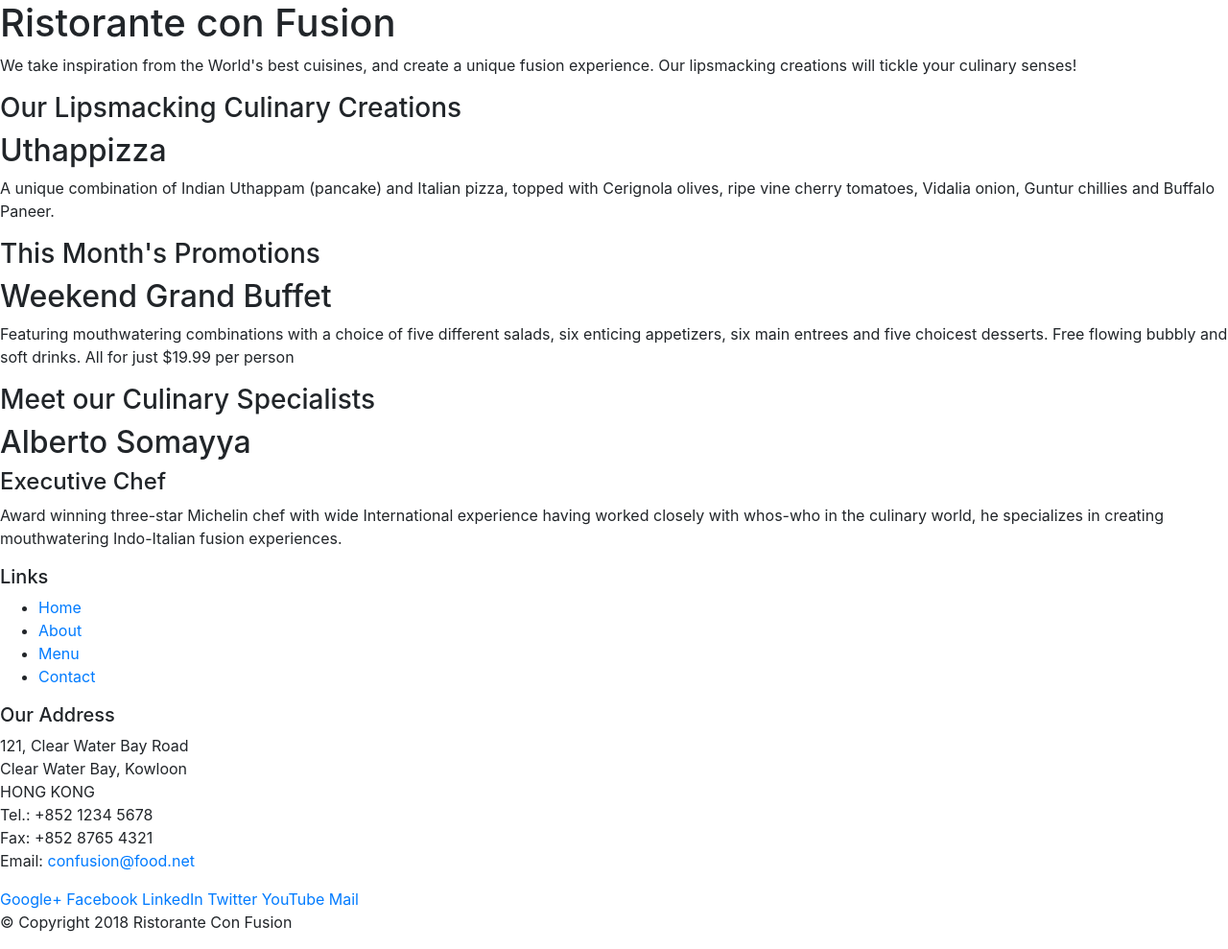
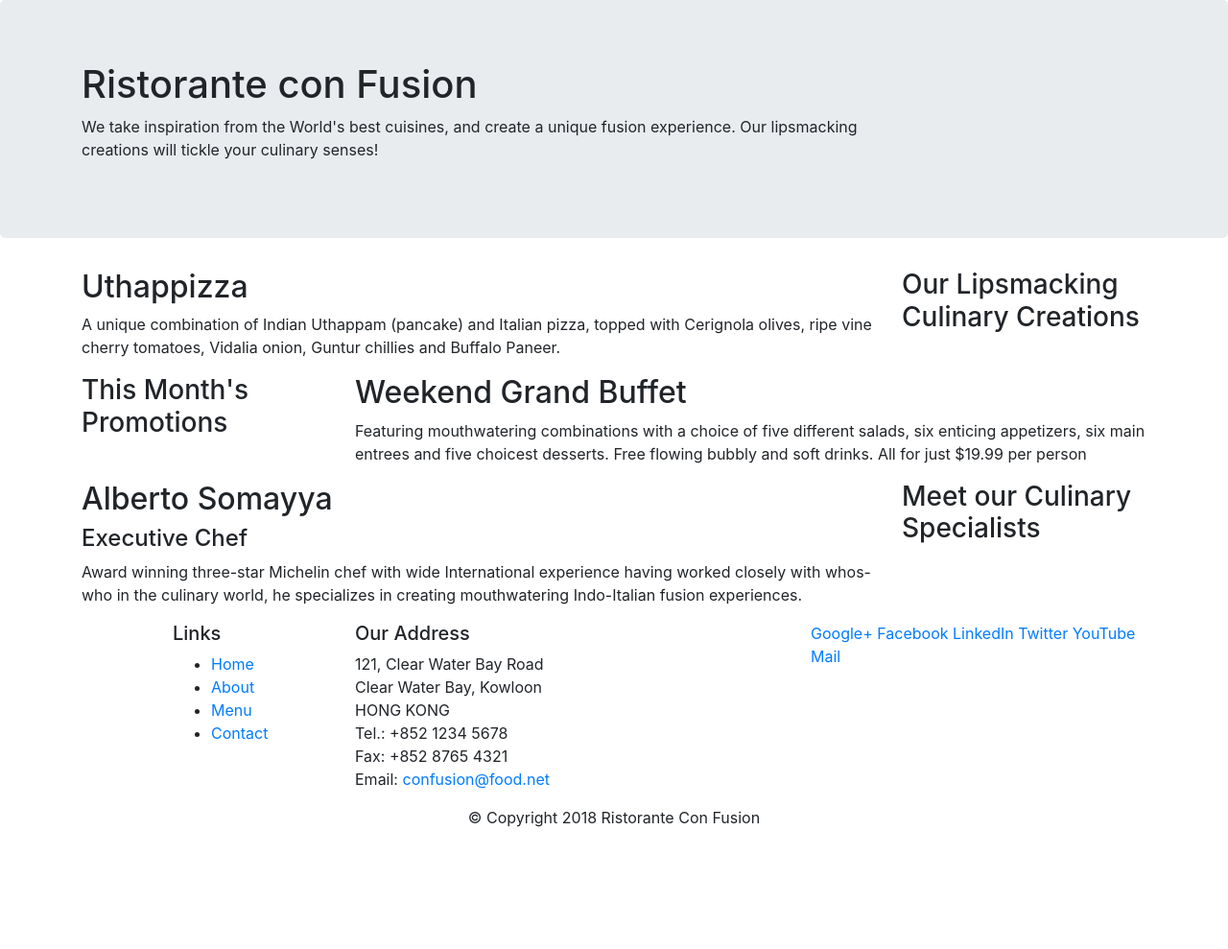
Before and after one commit to maheshJosephSadashiv/BootStrap, a website: page index.html in a window 1280 px wide. Shown: the whole page at 96% size. After the commit the page ends 880 px from the top, so only its background shows below. Drawn offline with nearby package versions, Linux system fonts and the light colour scheme.

Commit message:
Part 1 of 2 BOOTSTRAP GRID layout

```diff
--- a/index.html
+++ b/index.html
@@ -1,7 +1,7 @@
 <!DOCTYPE html>
 <html lang="en">
 
-<head>
+<head >
      <!-- Required meta tags always come first -->
      <meta charset="utf-8">
      <meta name="viewport" content="width=device-width, initial-scale=1, shrink-to-fit=no">
@@ -13,46 +13,46 @@
 
 <body>
 
-    <header>
-        <div>
-            <div>
-                <div>
+    <header class="jumbotron">
+        <div class="container">
+            <div class="row">
+                <div class="col-12 col-sm-9">
                     <h1>Ristorante con Fusion</h1>
                     <p>We take inspiration from the World's best cuisines, and create a unique fusion experience. Our lipsmacking creations will tickle your culinary senses!</p>
                 </div>
-                <div>
+                <div class="col-12 col-sm-3">
                 </div>
             </div>
         </div>
     </header>
 
-    <div>
-        <div>
-            <div>
+    <div class="container">
+        <div class="row">
+            <div class="col-12 col-sm-4 col-md-3 order-sm-last">
                 <h3>Our Lipsmacking Culinary Creations</h3>
             </div>
-            <div>
+            <div class="col col-sm col-md order-sm-first">
                 <h2>Uthappizza</h2>
                 <p>A unique combination of Indian Uthappam (pancake) and Italian pizza, topped with Cerignola olives, ripe vine cherry tomatoes, Vidalia onion, Guntur chillies and Buffalo Paneer.</p>
             </div>
         </div>
 
 
-        <div>
-            <div>
+        <div class="row">
+            <div class="col-12 col-sm-4 col-md-3">
                 <h3>This Month's Promotions</h3>
             </div>
-            <div>
+            <div class="col col-sm col-md">
                 <h2>Weekend Grand Buffet</h2>
                 <p>Featuring mouthwatering combinations with a choice of five different salads, six enticing appetizers, six main entrees and five choicest desserts. Free flowing bubbly and soft drinks. All for just $19.99 per person </p>
             </div>
         </div>
 
-        <div>
-            <div>
+        <div class="row">
+            <div class="col-12 col-sm-4 col-md-3 order-sm-last">
                 <h3>Meet our Culinary Specialists</h3>
             </div>
-            <div>
+            <div class="col col-sm col-md order-sm-first">
                 <h2>Alberto Somayya</h2>
                 <h4>Executive Chef</h4>
                 <p>Award winning three-star Michelin chef with wide International experience having worked closely with whos-who in the culinary world, he specializes in creating mouthwatering Indo-Italian fusion experiences. </p>
@@ -60,10 +60,10 @@
         </div>
     </div>
 
-    <footer>
-        <div>
-            <div>
-                <div>
+    <footer >
+        <div class="container">
+            <div class="row">
+                <div class="col-4 offset-1 col-sm-2">
                     <h5>Links</h5>
                     <ul>
                         <li><a href="#">Home</a></li>
@@ -72,7 +72,7 @@
                         <li><a href="#">Contact</a></li>
                     </ul>
                 </div>
-                <div>
+                <div class="col-7 col-sm-5">
                     <h5>Our Address</h5>
                     <address>
 		              121, Clear Water Bay Road<br>
@@ -83,7 +83,7 @@
 		              Email: <a href="mailto:confusion@food.net">confusion@food.net</a>
 		           </address>
                 </div>
-                <div>
+                <div class="col-12 col-sm-4">
                     <div>
                         <a href="http://google.com/+">Google+</a>
                         <a href="http://www.facebook.com/profile.php?id=">Facebook</a>
@@ -94,8 +94,8 @@
                     </div>
                 </div>
            </div>
-           <div>
-                <div>
+           <div class="row justify-content-center">
+                <div class="col-auto">
                     <p>© Copyright 2018 Ristorante Con Fusion</p>
                 </div>
            </div>
```
